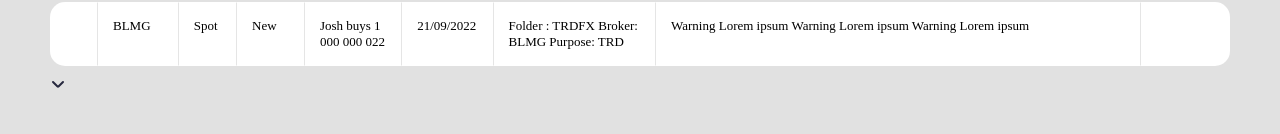
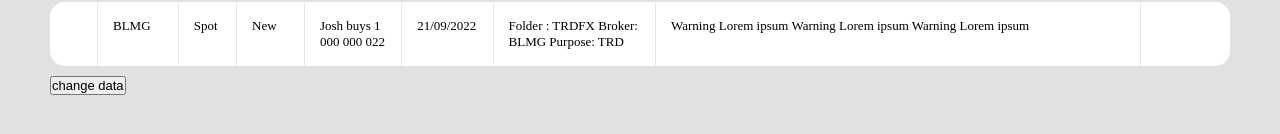
Before and after one commit to karlidaganil/table-test, a React (Vite) app: page / in a window 1280 px wide. Shown: the part 282-416 px from the top of the page. Built offline with nearby package versions, Linux system fonts and the light colour scheme.

Commit message:
code refactor and name changed

```diff
--- a/src/App.jsx
+++ b/src/App.jsx
@@ -8,7 +8,7 @@ import editIcon from "./assets/edit.svg";
 import trashIcon from "./assets/trash.svg";
 import arrowIcon from "./assets/arrow.svg";
 
-const data = [
+const $data = [
   {
     platform: "BLMG",
     type: "Spot",
@@ -39,28 +39,7 @@ const data = [
   },
 ];
 
-function App() {
-  const [selectedRows, setSelectedRows] = useState([]);
-
-  console.log(selectedRows);
-
-  const columns = useMemo(() => [
-    // {
-    //   accessor: "checkbox",
-    //   header: ({ table }) => (
-    //     <Checkbox
-    //       checked={table.getIsAllRowsSelected()}
-    //       onChange={table.getToggleAllRowsSelectedHandler()}
-    //     ></Checkbox>
-    //   ),
-    //   cell: ({ row }) => (
-    //     <Checkbox
-    //       checked={row.getIsSelected()}
-    //       onChange={row.getToggleSelectedHandler()}
-    //     ></Checkbox>
-    //   ),
-    // },
-
+const $columns = [
   {
     accessor: "move",
     header: "",
@@ -159,7 +138,15 @@ function App() {
     ),
     showOnRowHover: true,
   },
-  ]);
+];
+
+function App() {
+  const [data, setData] = useState($data);
+  const [columns, setColumns] = useState($columns);
+
+  const [selectedRows, setSelectedRows] = useState([]);
+
+  console.log(selectedRows);
 
   console.log("render");
 
@@ -176,13 +163,13 @@ function App() {
         setSelectedRows={setSelectedRows}
         checkboxed={false}
         rowHoverStyle={{
-          background: false,
+          background: true,
           border: true,
         }}
-        // onRowClick={(row) => {
-        //   console.log(row);
-        // }}
-        selectedNode={
+        onRowClick={(row) => {
+          console.log(row);
+        }}
+        checkedActionsBar={
           <>
             <span className="mr">{selectedRows.length} rows selected</span>
             <button className="mr">send</button>
@@ -192,15 +179,15 @@ function App() {
         }
       />
 
-      <img
-        src={arrowIcon}
-        width={16}
-        className="rotate-90"
+      <button
         onClick={(e) => {
-          e.stopPropagation();
-          console.log("asdasd");
+          const temp = [...columns].reverse();
+
+          setColumns(temp);
         }}
-      />
+      >
+        change data
+      </button>
     </div>
   );
 }
--- a/src/GdlTableCheckbox.jsx
+++ b/src/GdlTableCheckbox.jsx
@@ -12,7 +12,7 @@ import classNames from "classnames";
 
 const columnHelper = createColumnHelper();
 
-const checkboxes = [
+const checkboxObj = [
   {
     accessor: "checkbox",
     header: ({ table }) => (
@@ -35,28 +35,18 @@ const GdlTableCheckbox = ({
   columns,
   checkboxed,
   setSelectedRows,
-  selectedNode,
+  checkedActionsBar,
   onRowClick = () => {},
   rowHoverStyle,
 }) => {
-  const $columns = columns.map((column) =>
-    columnHelper.accessor(column.accessor, Object.assign({}, column))
-  );
-
-  const $columnsCheckbox = [...checkboxes, ...columns].map((column) =>
-    columnHelper.accessor(column.accessor, Object.assign({}, column))
-  );
+  const $columns = checkboxed ? [...checkboxObj, ...columns] : columns;
 
   const table = useReactTable({
     data,
-    columns: checkboxed ? $columnsCheckbox : $columns,
+    columns: $columns.map((column) =>
+      columnHelper.accessor(column.accessor, Object.assign({}, column))
+    ),
     getCoreRowModel: getCoreRowModel(),
-    // getCoreRowModel: getCoreRowModel({
-    //   selectedRows,
-    //   setSelectedRows: (rows) => {
-    //     console.log(rows);
-    //   },
-    // }),
   });
 
   const { getHeaderGroups, getRowModel, getSelectedRowModel } = table;
@@ -72,8 +62,6 @@ const GdlTableCheckbox = ({
 
   const isAnyRowSelected = getSelectedRowModel().rows.length > 0;
 
-  console.log(getSelectedRowModel());
-
   return (
     <>
       {isAnyRowSelected && (
@@ -82,7 +70,7 @@ const GdlTableCheckbox = ({
             checked={table.getIsAllRowsSelected()}
             onChange={table.getToggleAllRowsSelectedHandler()}
           ></Checkbox>
-          {selectedNode}
+          {checkedActionsBar}
         </div>
       )}
       <table>
```
Lines whose indentation alone changed are shown as unchanged.
